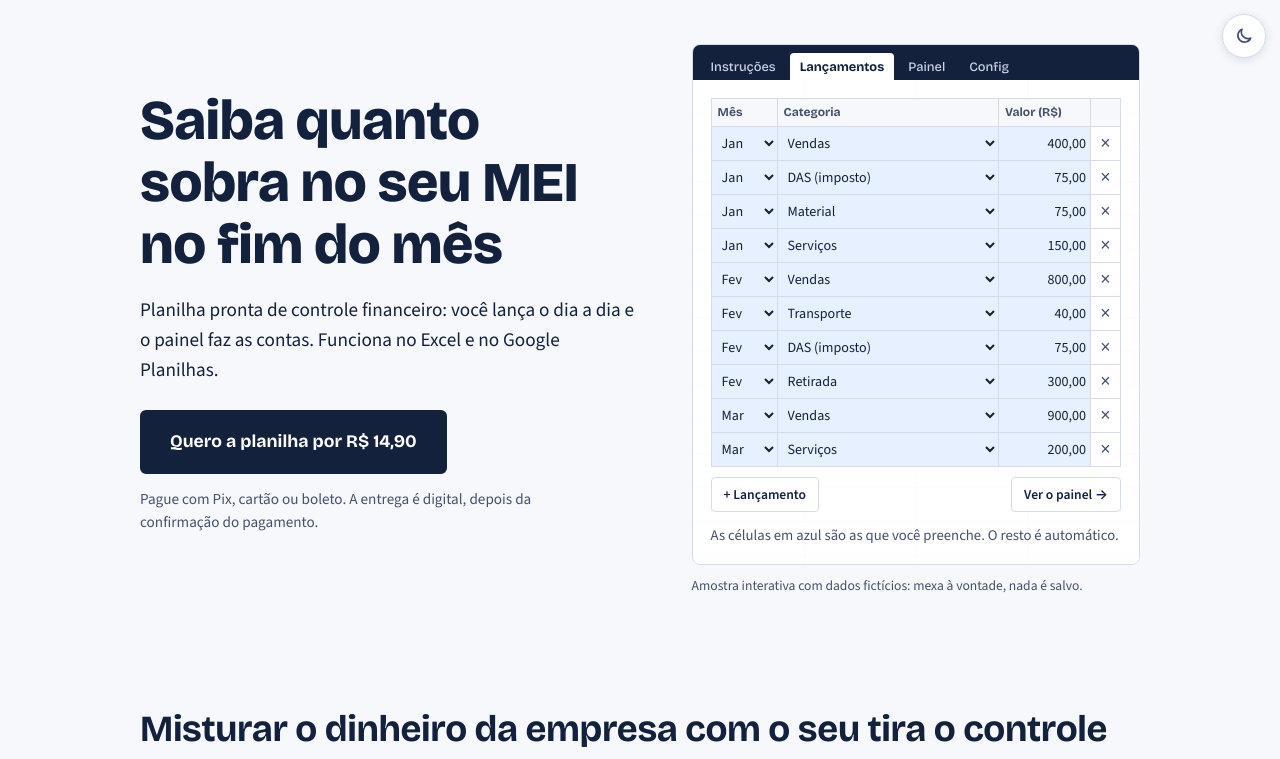
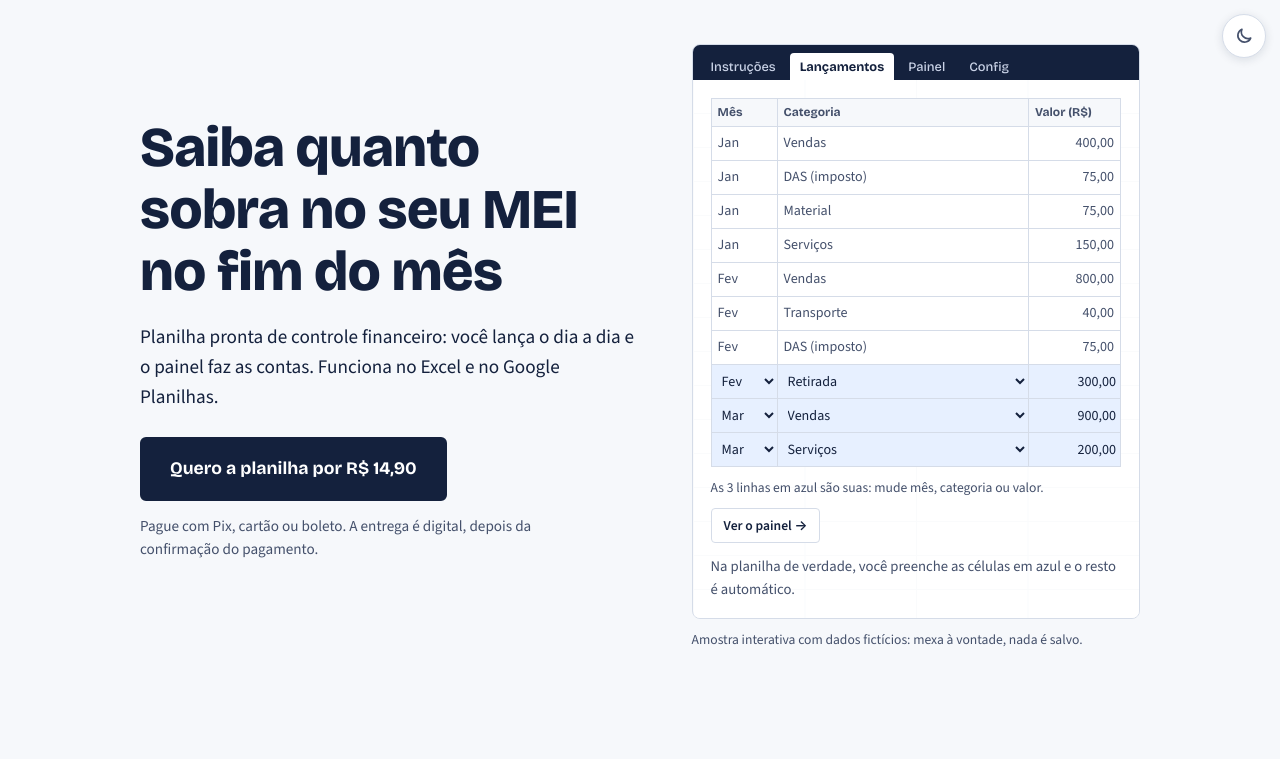
Before and after one commit to gabrielfbrandao9/planilha-mei, a plain HTML site: page index.html in a window 1280 px wide. Both pictures are taken after a click on the tab "Lançamentos". Shown: the top 759 px of the page. Drawn offline with nearby package versions, Linux system fonts and the light colour scheme.

Commit message:
Amostra: só as 3 últimas linhas são editáveis; as outras ficam fixas
Co-Authored-By: Claude Opus 5.5 <noreply@anthropic.com>

```diff
--- a/index.html
+++ b/index.html
@@ -38,13 +38,13 @@
 @media (prefers-color-scheme:dark){
   :root:not([data-theme="light"]){
     --paper:#0F1626; --ink:#E8EDF7; --ink-soft:#A9B4CA; --line:#2A3550; --white:#18223A;
-    --pos:#3FBF86; --neg:#E0705F; --sheet-body:rgba(24,34,58,.9); --btn-hover:#C9D4EA; --navy:#0A1120; --edit:#1C2E52;
+    --pos:#3FBF86; --neg:#E0705F; --sheet-body:rgba(24,34,58,.9); --btn-hover:#C9D4EA; --navy:#0A1120; --edit:#244780;
     color-scheme:dark;
   }
 }
 :root[data-theme="dark"]{
   --paper:#0F1626; --ink:#E8EDF7; --ink-soft:#A9B4CA; --line:#2A3550; --white:#18223A;
-    --pos:#3FBF86; --neg:#E0705F; --sheet-body:rgba(24,34,58,.9); --btn-hover:#C9D4EA; --navy:#0A1120; --edit:#1C2E52;
+    --pos:#3FBF86; --neg:#E0705F; --sheet-body:rgba(24,34,58,.9); --btn-hover:#C9D4EA; --navy:#0A1120; --edit:#244780;
     color-scheme:dark;
 }
 *{box-sizing:border-box}
@@ -90,16 +90,15 @@ a{color:inherit}
 .dica b{color:var(--ink)}
 /* Lançamentos */
 .lanc{width:100%;border-collapse:collapse;table-layout:fixed;font-size:.88rem;background:var(--white)}
-.lanc .c-mes{width:66px}.lanc .c-valor{width:92px}.lanc .c-x{width:30px}
+.lanc .c-mes{width:66px}.lanc .c-valor{width:92px}
+.lanc td.fixo{padding:0 6px;color:var(--ink-soft);white-space:nowrap;overflow:hidden;text-overflow:ellipsis}
+.lanc td.fixo.v{text-align:right}
 .lanc th{font-family:var(--display);font-size:.75rem;font-weight:700;text-align:left;color:var(--ink-soft);padding:4px 6px;border:1px solid var(--line);background:var(--paper)}
 .lanc td{border:1px solid var(--line);padding:0;height:34px}
 .lanc td.tipo{padding:0 6px;font-size:.78rem;color:var(--ink-soft);white-space:nowrap}
 .lanc select,.lanc input{width:100%;height:33px;border:0;padding:0 4px 0 6px;text-overflow:ellipsis;font:inherit;font-size:.88rem;color:var(--ink);background:var(--edit)}
 .lanc input{text-align:right}
 .lanc select:focus,.lanc input:focus{outline:2px solid var(--pos);outline-offset:-2px}
-.lanc .x{width:30px;text-align:center}
-.lanc .x button{width:100%;height:33px;border:0;background:none;color:var(--ink-soft);font-size:1.1rem;cursor:pointer}
-.lanc .x button:hover{color:var(--neg)}
 .lanc-acoes{display:flex;justify-content:space-between;align-items:center;gap:10px;margin-top:10px;flex-wrap:wrap}
 .mini-btn{font:inherit;font-size:.85rem;font-weight:600;padding:6px 12px;border-radius:4px;cursor:pointer;border:1px solid var(--line);background:var(--white);color:var(--ink)}
 .mini-btn:hover{border-color:var(--ink-soft)}
@@ -226,15 +225,15 @@ footer p{max-width:80ch}
 
         <div class="sheet-body" role="tabpanel" data-painel="lancamentos" hidden>
           <table class="lanc">
-            <colgroup><col class="c-mes"><col><col class="c-valor"><col class="c-x"></colgroup>
-            <thead><tr><th>Mês</th><th>Categoria</th><th>Valor (R$)</th><th class="x" aria-label="Excluir"></th></tr></thead>
+            <colgroup><col class="c-mes"><col><col class="c-valor"></colgroup>
+            <thead><tr><th>Mês</th><th>Categoria</th><th>Valor (R$)</th></tr></thead>
             <tbody id="d-linhas"></tbody>
           </table>
           <div class="lanc-acoes">
-            <button type="button" class="mini-btn" id="d-novo">+ Lançamento</button>
+            <span class="dica" style="margin:0 !important">As 3 linhas em azul são suas: mude mês, categoria ou valor.</span>
             <button type="button" class="mini-btn" id="d-painel">Ver o painel →</button>
           </div>
-          <p class="dica">As células em azul são as que você preenche. O resto é automático.</p>
+          <p class="dica">Na planilha de verdade, você preenche as células em azul e o resto é automático.</p>
         </div>
 
         <div class="sheet-body" role="tabpanel" data-painel="config" hidden>
@@ -331,7 +330,7 @@ footer p{max-width:80ch}
       ["Retirada", "retirada"]
     ];
     var TIPO = { entrada: "Entrada", saida: "Saída", retirada: "Retirada" };
-    var MAX = 12;
+    var EDITAVEIS = 3; // só as últimas linhas podem ser mudadas; as outras ficam fixas
     var linhas = [
       [0, 0, 400], [0, 2, 75], [0, 3, 75], [0, 1, 150],
       [1, 0, 800], [1, 4, 40], [1, 2, 75], [1, 5, 300],
@@ -350,15 +349,17 @@ footer p{max-width:80ch}
     var fmtValor = function (v) { return v ? v.toLocaleString("pt-BR", { minimumFractionDigits: 2, maximumFractionDigits: 2 }) : ""; };
 
     function desenharLinhas() {
+      var primeira = linhas.length - EDITAVEIS;
       $("d-linhas").innerHTML = linhas.map(function (l, i) {
+        if (i < primeira) {
+          return '<tr><td class="fixo">' + MESES[l[0]] + '</td><td class="fixo">' + CATS[l[1]][0] + '</td><td class="fixo v">' + fmtValor(l[2]) + '</td></tr>';
+        }
         return '<tr><td><select data-i="' + i + '" data-c="0" aria-label="Mês">' +
           MESES.map(function (m, k) { return '<option value="' + k + '"' + (k === l[0] ? " selected" : "") + ">" + m + "</option>"; }).join("") +
           '</select></td><td><select data-i="' + i + '" data-c="1" aria-label="Categoria">' +
           CATS.map(function (c, k) { return '<option value="' + k + '"' + (k === l[1] ? " selected" : "") + ">" + c[0] + "</option>"; }).join("") +
-          '</select></td><td><input data-i="' + i + '" data-c="2" inputmode="decimal" aria-label="Valor" value="' + fmtValor(l[2]) + '"></td>' +
-          '<td class="x"><button type="button" data-del="' + i + '" aria-label="Excluir lançamento" title="Excluir">×</button></td></tr>';
+          '</select></td><td><input data-i="' + i + '" data-c="2" inputmode="decimal" aria-label="Valor" value="' + fmtValor(l[2]) + '"></td></tr>';
       }).join("");
-      $("d-novo").disabled = linhas.length >= MAX;
     }
 
     function calcular() {
@@ -396,8 +397,6 @@ footer p{max-width:80ch}
     demo.addEventListener("click", function (e) {
       var t = e.target.closest(".tab");
       if (t) return abrir(t.dataset.aba);
-      var del = e.target.closest("[data-del]");
-      if (del) { linhas.splice(+del.dataset.del, 1); desenharLinhas(); calcular(); }
     });
     demo.addEventListener("change", function (e) {
       var el = e.target;
@@ -409,13 +408,6 @@ footer p{max-width:80ch}
       var el = e.target;
       if (el.dataset.c === "2") { linhas[+el.dataset.i][2] = num(el.value); calcular(); }
       else if (el.id === "d-limite") { limite = num(el.value); calcular(); }
-    });
-    $("d-novo").addEventListener("click", function () {
-      if (linhas.length >= MAX) return;
-      linhas.push([2, 0, 0]);
-      desenharLinhas();
-      var ins = $("d-linhas").querySelectorAll("input");
-      ins[ins.length - 1].focus();
     });
     $("d-painel").addEventListener("click", function () { abrir("painel"); });
     // Setas trocam de aba (padrão de abas acessíveis)
```
